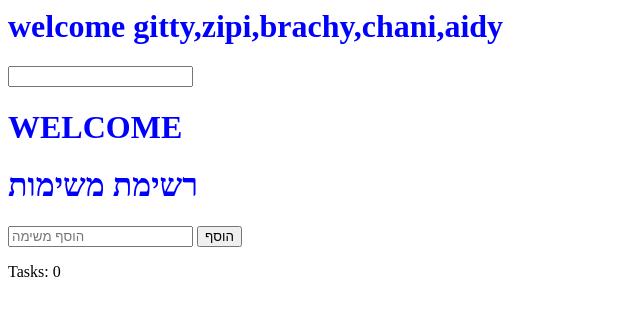
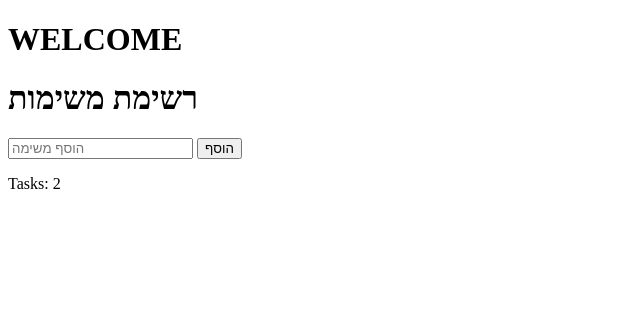
Before and after one commit to ck9477/mini-task-board, a plain HTML site: page index.html in a window 1280 px wide. Shown: the whole page, without its empty margins (0-640 px from the left). Drawn offline with Linux system fonts and the light colour scheme.

Commit message:
Update index.html
שינוי בדף הINDEX<HTML

```diff
--- a/index.html
+++ b/index.html
@@ -1,12 +1,3 @@
-<head>
-  <link rel="stylesheet" href="styles.css">
-</head>
-<body>
-  <h1>welcome gitty,zipi,brachy,chani,aidy</h1>
-  <input/>
-  <script src="script.js"></script>
-</body>
-
 <!DOCTYPE html>
 <html lang="he">
 <head>
@@ -15,16 +6,12 @@
     <title>רשימת משימות</title>
 </head>
 <body>
-
 <h1>רשימת משימות</h1>
 <input type="text" id="taskInput" placeholder="הוסף משימה">
 <button onclick="addTask()">הוסף</button>
-
 <ul id="taskList">
 </ul>
-
-<p id="design">Tasks: 0</p>
-
+<p id="design">Tasks: 2</p>
 <script src="script.js"></script>
 </body>
 </html>
```
